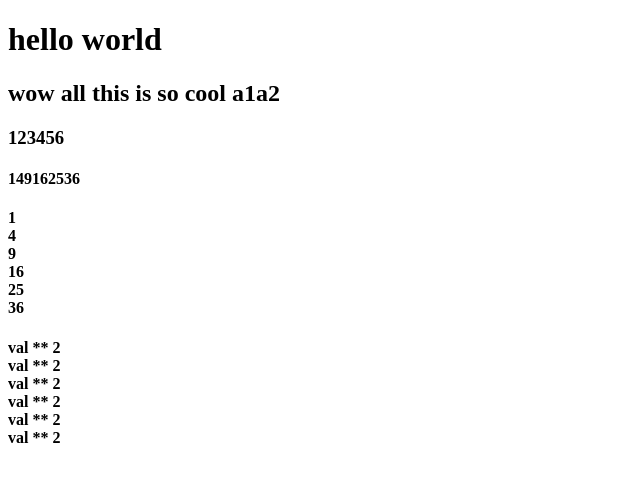
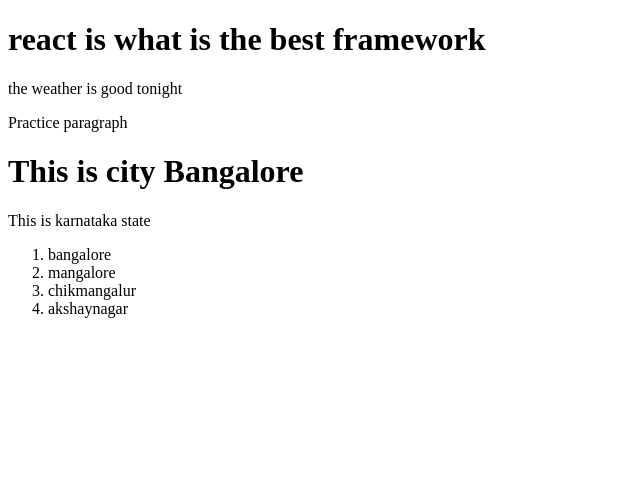
Before and after one commit to augustedupin123/reactpractice, a React (Create React App) app: page / in a window 1280 px wide. Shown: the top 482 px of the page, without its empty margins (0-640 px from the left). Built offline with nearby package versions, Linux system fonts and the light colour scheme.

Commit message:
Add files via upload

```diff
--- a/App.js
+++ b/App.js
@@ -1,33 +1,21 @@
- import React from 'react';
- const arrypractice = [1,2,3,4,5,6];
-//  inside the parantheses {} we can put javascript null , numbers (3+2), strings, arrays.
-
-//  class MyComponent extends React.component{
-
-//  }
-function IAmH1(){
-  return (
-    <div>
-      <h1>hello world</h1>
-      <h2>wow all this is so cool {["a1", "a2"]}</h2>
-      <h3>{arrypractice}</h3>
-      <h4>{arrypractice.map(val => val ** 2)}</h4>
-
-      <h4>{arrypractice.map(val => <div>{val ** 2}</div>)}</h4>
-      <h4>{arrypractice.map(val => <div>val ** 2</div>)}</h4>
-    </div>
-  )
-
-
-
-
+import React from 'react';
+// import ReactDOM from 'react-dom';
+import Heading from './Heading';
+import Para from './para';
+function App(){
+  return(
+    <>
+    <Heading />
+    <Para />
+  <h1>This is city Bangalore</h1>
+  <p>This is karnataka state</p>
+  <ol>
+    <li>bangalore</li>
+    <li>mangalore</li>
+    <li>chikmangalur</li>
+    <li>akshaynagar</li>
+  </ol>
+  </>
+  );
 }
- function App(){
-   return (
-     <div><IAmH1 /></div>
-
-
-
-   )
- }
 export default App;
```
